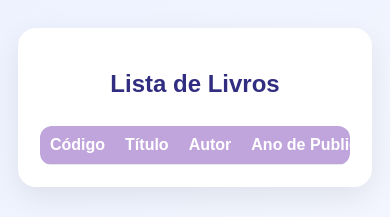
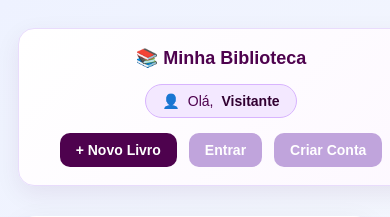
Before and after one commit to sofiaescaler-a11y/Site_lista_de_Livros, a Flask app: page / in a window 390 px wide; the page is wider, and only the part inside the window is pictured. Shown: the top 217 px of that part. Run offline with Flask 3, Linux system fonts and the light colour scheme; data that the repository does not hold is empty.

Commit message:
Site atualizado 2.0
Agora o site tem um menu, aonde temos a entrada e saída de contas, que guardam as listas de livros de determinado usuario

```diff
--- a/Static/stilo.css
+++ b/Static/stilo.css
@@ -22,6 +22,111 @@ body {
     background: linear-gradient(135deg, #eef2ff, #f8fafc);
     color: #1f2937;
     padding: 40px 20px;
+}
+
+/* ==============================
+   MENU / BARRA DE TOPO MODERNA
+   ============================== */
+
+.topo-usuario {
+    width: 100%;
+    max-width: 900px;
+    margin: 0 auto 30px auto;
+    display: flex;
+    justify-content: space-between;
+    align-items: center;
+    background: linear-gradient(135deg, #ffffff, #fdf8ff);
+    padding: 18px 25px;
+    border-radius: 16px;
+    box-shadow: 0 8px 25px rgba(78, 2, 78, 0.08);
+    border: 1px solid #e9dcfc;
+}
+
+.logo-sistema {
+    font-weight: bold;
+    font-size: 18px;
+    color: #4e024e;
+}
+
+/* Caixa que mostra o nome de usuário */
+.usuario-logado {
+    display: flex;
+    align-items: center;
+    gap: 8px;
+    background: #f3e8ff;
+    color: #4e024e;
+    padding: 8px 16px;
+    border-radius: 20px;
+    font-size: 14px;
+    border: 1px solid #d8b4fe;
+}
+
+.usuario-logado strong {
+    color: #310131;
+    font-weight: bold;
+}
+
+/* Área dos botões do menu */
+.acoes-usuario {
+    display: flex;
+    gap: 12px;
+    align-items: center;
+}
+
+/* Botão de adicionar livro no topo */
+.btn-adicionar {
+    background: #4e024e;
+    color: white;
+    padding: 9px 16px;
+    border-radius: 10px;
+    text-decoration: none;
+    font-size: 14px;
+    font-weight: bold;
+    transition: all 0.25s ease;
+    margin-right: 0 !important; /* Limpa margens antigas se houver */
+}
+
+.btn-adicionar:hover {
+    background: #310131;
+    transform: translateY(-2px);
+    box-shadow: 0 4px 12px rgba(78, 2, 78, 0.25);
+    color: white;
+    text-decoration: none;
+}
+
+/* Botão de criar conta no topo */
+.btn-cadastro {
+    background: #c0a4dc;
+    color: white;
+    padding: 9px 16px;
+    border-radius: 10px;
+    text-decoration: none;
+    font-size: 14px;
+    font-weight: bold;
+    transition: all 0.25s ease;
+    margin-right: 0 !important;
+}
+
+.btn-cadastro:hover {
+    background: #4e024e;
+    transform: translateY(-2px);
+    box-shadow: 0 4px 12px rgba(192, 164, 220, 0.35);
+    color: white;
+    text-decoration: none;
+}
+
+/* Responsivo para celular */
+@media (max-width: 700px) {
+    .topo-usuario {
+        flex-direction: column;
+        gap: 15px;
+        text-align: center;
+    }
+
+    .acoes-usuario {
+        width: 100%;
+        justify-content: center;
+    }
 }
 
 main,
--- a/Templates/livros.html
+++ b/Templates/livros.html
@@ -6,8 +6,31 @@
     <link rel="stylesheet" href="{{ url_for('static', filename='stilo.css') }}">
 </head>
 <body>
+<header class="topo-usuario">
+    <div class="logo-sistema">📚 Minha Biblioteca</div>
+
+    <!-- Mostra o nome de quem está logado dinamicamente -->
+    <div class="usuario-logado">
+        <span>👤</span>
+        {% if session.get('usuario') %}
+            Olá, <strong>{{ session['usuario'] }}</strong>
+        {% else %}
+            Olá, <strong>Visitante</strong>
+        {% endif %}
+    </div>
+
+    <div class="acoes-usuario">
+        <a href="{{ url_for('novo') }}" class="btn-adicionar">+ Novo Livro</a>
+
+        {% if session.get('usuario') %}
+            <a href="{{ url_for('logout') }}" class="btn-cadastro" style="background: #d9534f;">Sair</a>
+        {% else %}
+            <a href="{{ url_for('login') }}" class="btn-cadastro">Entrar</a>
+            <a href="{{ url_for('criar_conta') }}" class="btn-cadastro">Criar Conta</a>
+        {% endif %}
+    </div>
+</header>
 <main>
-    <h2>Lista de Livros</h2>
 
     <table>
         <thead>
@@ -27,15 +50,11 @@
                 <td>{{ livro[2] }}</td>
                 <td>{{ livro[3] }}</td>
                 <td>
-                    <a href=" {{ url_for('editar', id=livro[0]) }}">Editar</a>
-                    <form action="{{ url_for('deletar', id=livro[0]) }}" method="post">
-                        <button type="subimit" name="deletar">Deletar</button>
-                    </form>
-                    <form action="{{ url_for('criar', id=livro[0]) }}" method="post">
-                        <button type="subimit" name="criar">+</button>
+                    <a href="{{ url_for('editar', id=livro[0]) }}">Editar</a>
+                    <form action="{{ url_for('deletar', id=livro[0]) }}" method="post" style="display:inline;">
+                        <button type="submit" name="deletar">Deletar</button>
                     </form>
                 </td>
-
             </tr>
         {% endfor %}
         </tbody>
--- a/main.py
+++ b/main.py
@@ -1,6 +1,6 @@
 from sys import excepthook
 
-from flask import Flask, render_template, request, redirect,url_for,flash
+from flask import Flask, render_template, request, redirect,url_for,flash, session
 import fdb
 import flask
 app = Flask(__name__)
@@ -8,24 +8,30 @@ app = Flask(__name__)
 app.config['SECRET_KEY'] = 'chave_secreta_da_turma_b'
 
 host = "localhost"
-database = r"C:\Users\Aluno\Downloads\site-lais-parte-2--main (1)\site-lais-parte-2--main\BANCO_yasmin\BANCO.FDB"
+database = r"C:\Users\Aluno\Desktop\Site_lista_de_Livros-main\BANCO_yasmin\BANCO.FDB"
 user = "sysdba"
 password = "sysdba"
 
 con = fdb.connect(host=host,database=database,user=user,password=password)
-
 @app.route("/")
 def index():
-    cursor = con.cursor()
-    cursor.execute(""" SELECT l.ID_LIVRO
-                    ,l.NOME
-                    ,l.AUTOR
-                    ,l.ANO_PUBLICADO
-                FROM LIVRO l
-""")
-    livros = cursor.fetchall()
-    cursor.close()
-    return render_template('livros.html',livros=livros)
+    id_pessoa_atual = session.get('id_pessoa')
+
+    if not id_pessoa_atual:
+        livros = []
+    else:
+
+        cursor = con.cursor()
+        cursor.execute("""
+                       SELECT ID_LIVRO, NOME, AUTOR, ANO_PUBLICADO
+                       FROM LIVRO
+                       WHERE id_pessoas = ?
+                       """, (id_pessoa_atual,))
+
+        livros = cursor.fetchall()
+        cursor.close()
+
+    return render_template('livros.html', livros=livros)
 @app.route("/novo")
 def novo():
     return render_template('novo.html')
@@ -36,31 +42,29 @@ def criar():
     autor = request.form.get('autor')
     ano_publicado = request.form.get('ano_publicado')
 
-    if not titulo or not autor or not ano_publicado:
-        flash("Erro: Preencha todos os campos do formulário!")
-        return redirect(url_for('novo'))
+
+    id_pessoa_atual = session.get('id_pessoa')
+
+    if not id_pessoa_atual:
+        flash("Você precisa estar logado para cadastrar um livro!")
+        return redirect(url_for('login'))
 
     cursor = con.cursor()
     try:
-        cursor.execute("""SELECT 1 FROM LIVRO l WHERE nome = ?""", (titulo,))
-        if cursor.fetchone():
-            flash("Erro: Livro já existe no banco")
-            return redirect(url_for('novo'))
 
         cursor.execute("""
-            INSERT INTO LIVRO (nome, autor, ANO_PUBLICADO)
-            VALUES (?, ?, ?)
-        """, (titulo, autor, ano_publicado))
-
+                       INSERT INTO LIVRO (nome, autor, ANO_PUBLICADO, id_pessoas)
+                       VALUES (?, ?, ?, ?)
+                       """, (titulo, autor, ano_publicado, id_pessoa_atual))
         con.commit()
-        flash("Livro cadastrado com sucesso!")
-        return redirect(url_for('index'))
+        flash("Livro cadastrado na sua lista com sucesso!")
     except Exception as e:
-        flash(f"Ocorreu um erro -> {e}")
+        flash(f"Erro ao cadastrar: {e}")
         con.rollback()
-        return redirect(url_for('novo'))
     finally:
         cursor.close()
+
+    return redirect(url_for('index'))
 
 @app.route("/editar/<int:id>", methods=['GET', 'POST'])
 def editar(id):
@@ -109,7 +113,7 @@ def deletar(id):
     cursor = con.cursor()
 
     try:
-        # Se clicar no botão de confirmação dentro da página de deletar
+
         if request.method == 'POST':
             cursor.execute("""
                 DELETE FROM LIVRO
@@ -120,7 +124,7 @@ def deletar(id):
             flash("Livro deletado com sucesso!")
             return redirect(url_for('index'))
 
-        # Se for GET (quando clica para abrir a página deletar.html)
+
         cursor.execute("""
             SELECT id_livro, nome, autor, ano_publicado
             FROM LIVRO
@@ -141,5 +145,61 @@ def deletar(id):
     finally:
         cursor.close()
 
+
+@app.route('/cadastro')
+def criar_cadastro():
+    return render_template('criar_cadastro.html')
+
+
+@app.route('/criar_conta', methods=['GET', 'POST'])
+def criar_conta():
+    if request.method == 'POST':
+        usuario = request.form.get('usuario')
+        email = request.form.get('email')
+        senha = request.form.get('senha')
+
+        print(f"Recebido: {usuario}, {email}")
+        flash("Conta criada com sucesso!")
+        return redirect(url_for('index'))
+
+    return render_template('criar_cadastro.html')
+
+
+@app.route('/login', methods=['GET', 'POST'])
+def login():
+    if request.method == 'POST':
+        usuario = request.form.get('usuario')
+        senha = request.form.get('senha')
+
+        cursor = con.cursor()
+        try:
+            cursor.execute("""
+                           SELECT id_pessoas, usuario FROM PESSOAS
+                           WHERE usuario = ? AND senha = ?
+                           """, (usuario, senha))
+
+            resultado = cursor.fetchone()
+
+            if resultado:
+
+                session['id_pessoa'] = resultado[0]
+                session['usuario'] = resultado[1]
+
+                flash("Login realizado com sucesso!", "success")
+                return redirect(url_for('index'))
+            else:
+                flash("Erro: Usuário ou senha incorretos!", "error")
+                return redirect(url_for('login'))
+        finally:
+            cursor.close()
+
+    return render_template('login.html')
+
+@app.route('/logout')
+def logout():
+    session.pop('usuario', None)
+    flash("Você saiu da sua conta.", "info")
+    return redirect(url_for('index'))
+
 if __name__ == "__main__":
     app.run(debug=True)
```
Also changed, not shown: Templates/criar_cadastro.html (added, +44 -0 lines), Templates/login.html (added, +45 -0 lines), 1 other file. Lines whose indentation alone changed are shown as unchanged.
